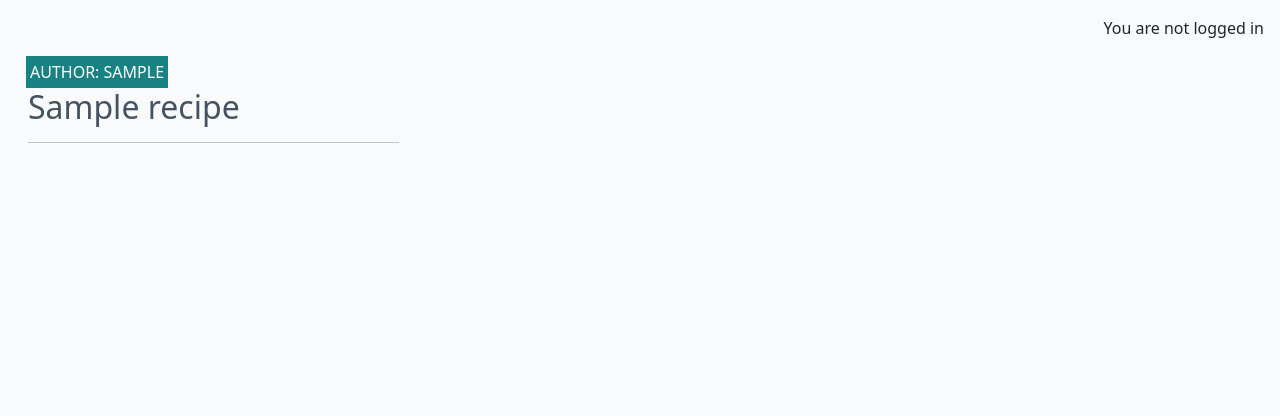
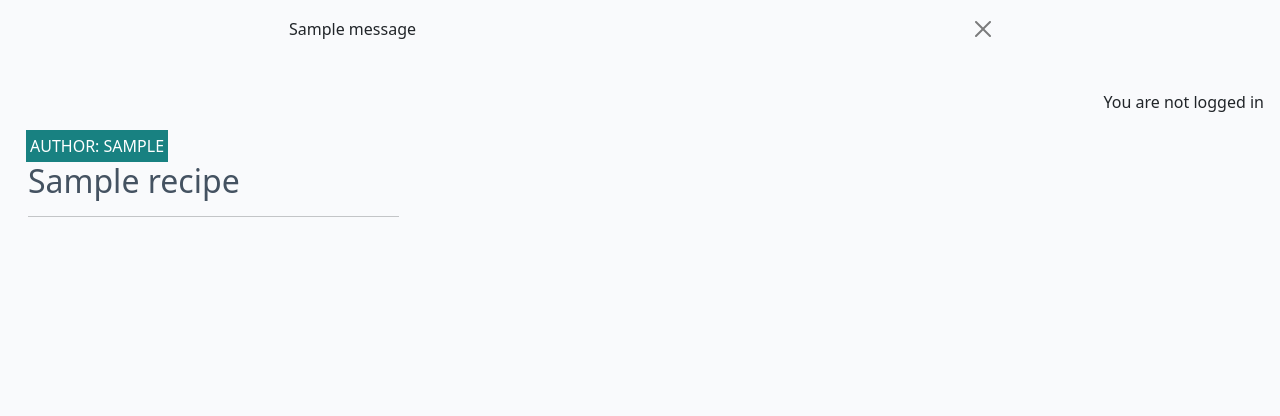
Before and after one commit to katee145/nourish, a Django app: page / in a window 1280 px wide. Shown: the part 60-476 px from the top of the page. Run offline with Django 4.2, Linux system fonts and the light colour scheme; tables that the repository leaves empty hold one stand-in row (values such as "Sample post"); one stand-in notice (Sample message) is shown; parts of the project's set-up code (start-up, migrations or seed data) failed here and were passed over.

Commit message:
add confirmation message to user who comments

```diff
--- a/nourish_home/templates/recipe_detail.html
+++ b/nourish_home/templates/recipe_detail.html
@@ -85,12 +85,10 @@
             {% if user.is_authenticated %}
             <h3>Leave a comment:</h3>
             <p>Posting as: {{ user.username }}</p>
-          <form id="commentForm" method="post"
-            style="margin-top: 1.3em;">
+            <form id="commentForm" method="post" style="margin-top: 1.3em;">
                 {{ comment_form | crispy }}
                 {% csrf_token %}
-            <button id="submitButton" type="submit"
-              class="btn btn-signup btn-lg">Submit</button>
+                <button id="submitButton" type="submit" class="btn btn-signup btn-lg">Submit</button>
             </form>
             {% else %}
             <p><a href="{% url 'login' %}">Log in</a> to post a comment.</p>
--- a/nourish_home/views.py
+++ b/nourish_home/views.py
@@ -1,6 +1,7 @@
 from django.shortcuts import render, get_object_or_404, redirect
 from django.views import View
 from django.views import generic
+from django.contrib import messages
 from .models import Recipe
 from .forms import CommentForm
 
@@ -51,6 +52,10 @@ class RecipeDetailView(View):
                 comment.author = request.user
                 comment.recipe = recipe
                 comment.save()
+                messages.add_message(
+                    request, messages.SUCCESS,
+                    'Comment submitted and awaiting approval'
+                )
                 return redirect("recipe_detail", slug=recipe.slug)
         return render(request, "recipe_detail.html", {
             "recipe": recipe,
--- a/templates/base.html
+++ b/templates/base.html
@@ -69,6 +69,21 @@
         </div>
     </nav>
 
+    <!-- displaying Django messages -->
+    <div class="container">
+        <div class="row">
+            <div class="col-md-8 offset-md-2">
+                {% for message in messages %}
+                <div class="alert {{ message.tags }} alert-dismissible
+          fade show" id="msg" role="alert">
+                    {{ message | safe }}
+                    <button type="button" class="btn-close" data-bs-dismiss="alert" aria-label="Close"></button>
+                </div>
+                {% endfor %}
+            </div>
+        </div>
+    </div>
+
     <main class="flex-shrink-0 main-bg">
         {% if user.is_authenticated %}
         <p class="text-end m-3">You are logged in as {{ user }}</p>
```
Lines whose indentation alone changed are shown as unchanged.
